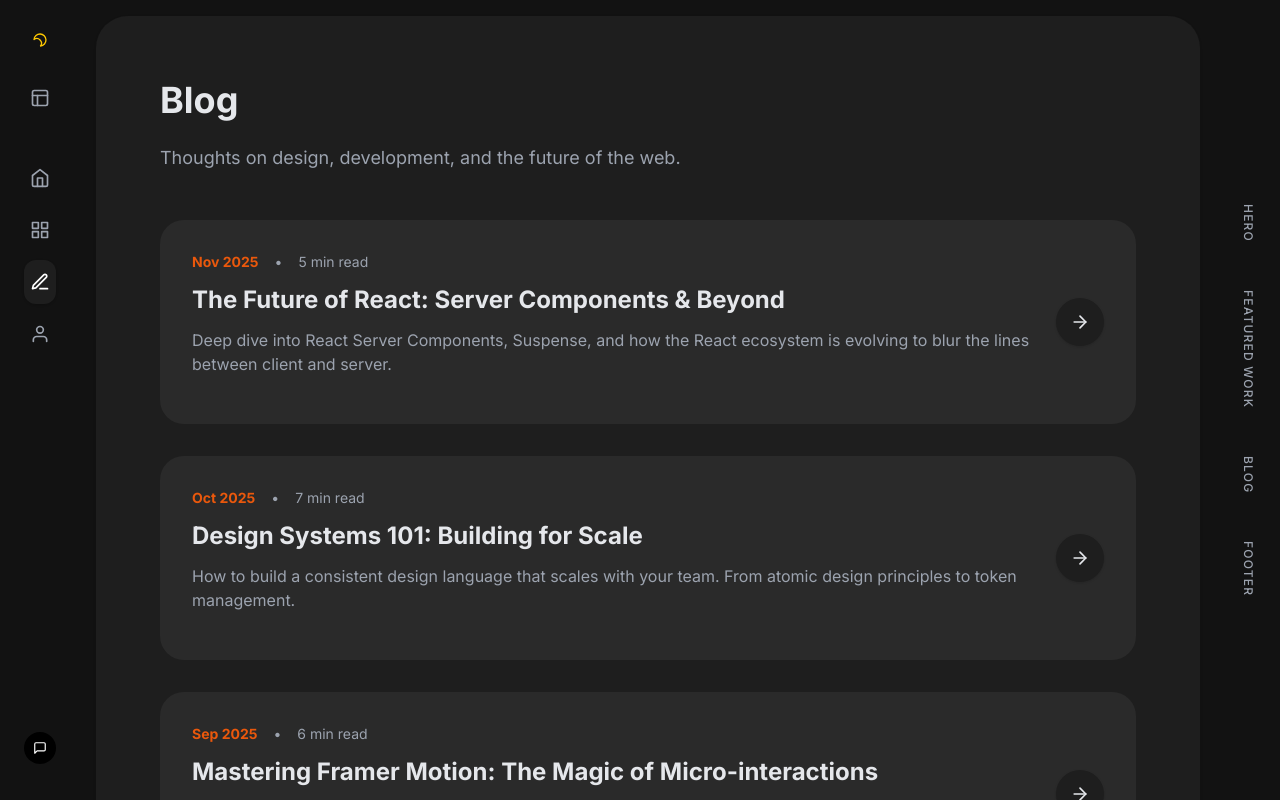
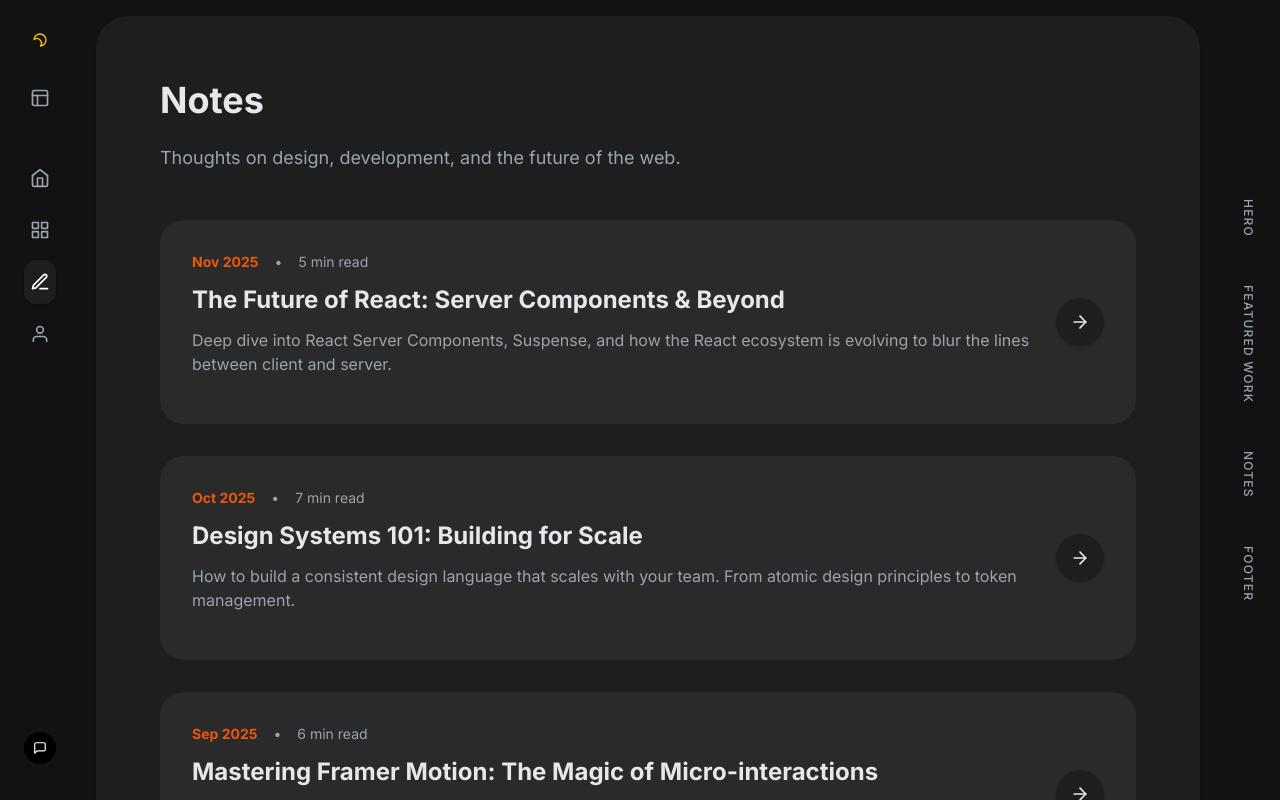
Before and after one commit to DevGuyWilly/portfolioPage, a Next.js app: page /blog in a window 1280 px wide. Built offline with nearby package versions, Linux system fonts and the light colour scheme.

Commit message:
Rename Blog to Notes in navigation and UI

```diff
--- a/app/blog/[slug]/page.jsx
+++ b/app/blog/[slug]/page.jsx
@@ -28,7 +28,7 @@ export default async function BlogPostPage({ params }) {
   return (
     <article className="p-8 md:p-12 lg:p-16 min-h-full max-w-4xl mx-auto">
        <Link href="/blog" className="inline-flex items-center gap-2 text-sm font-medium text-gray-500 hover:text-black dark:text-gray-400 dark:hover:text-white mb-12 transition-colors">
-          <FiArrowLeft /> Back to blog
+          <FiArrowLeft /> Back to notes
        </Link>
 
        <header className="mb-12 text-center">
--- a/app/blog/page.jsx
+++ b/app/blog/page.jsx
@@ -6,8 +6,8 @@ export default function BlogPage() {
   return (
     <div className="p-8 md:p-12 lg:p-16 min-h-full">
       <div className="max-w-3xl mb-12">
-         <h1 className="text-4xl font-bold mb-6">Blog</h1>
-         <p className="text-gray-600 text-lg">Thoughts on design, development, and the future of the web.</p>
+         <h1 className="text-4xl font-bold mb-6">Notes</h1>
+         <p className="text-gray-600 dark:text-gray-400 text-lg">Thoughts on design, development, and the future of the web.</p>
       </div>
 
       <div className="grid gap-8">
--- a/app/components/BlogSection.jsx
+++ b/app/components/BlogSection.jsx
@@ -4,14 +4,14 @@ import { motion } from 'framer-motion';
 
 export default function BlogSection({ posts }) {
   return (
-    <section id="blog" className="p-8 md:p-12 lg:p-16 border-t border-gray-100">
+    <section id="blog" className="p-8 md:p-12 lg:p-16 border-t border-gray-100 dark:border-gray-800">
         <div className="flex justify-between items-end mb-12">
           <div>
              <span className="text-sm font-bold text-gray-400 mb-2 block">02</span>
-             <h2 className="text-3xl font-bold">Latest articles</h2>
+             <h2 className="text-3xl font-bold">Latest notes</h2>
           </div>
-          <Link href="/blog" className="text-sm font-medium border-b border-black pb-0.5 hover:opacity-70 transition-opacity">
-             Read blog
+          <Link href="/blog" className="text-sm font-medium border-b border-black dark:border-white pb-0.5 hover:opacity-70 transition-opacity">
+             Read notes
           </Link>
        </div>
 
--- a/app/components/MobileNav.jsx
+++ b/app/components/MobileNav.jsx
@@ -8,7 +8,7 @@ import ThemeToggle from './ThemeToggle';
 const navItems = [
   { label: 'Home', href: '/', icon: FiHome },
   { label: 'Work', href: '/work', icon: FiGrid },
-  { label: 'Blog', href: '/blog', icon: FiEdit3 },
+  { label: 'Notes', href: '/blog', icon: FiEdit3 },
   { label: 'About', href: '/about', icon: FiUser },
 ];
 
--- a/app/components/RightRail.jsx
+++ b/app/components/RightRail.jsx
@@ -3,7 +3,7 @@
 const anchors = [
   { label: 'Hero', id: 'hero' },
   { label: 'Featured work', id: 'featured-work' },
-  { label: 'Blog', id: 'blog' },
+  { label: 'Notes', id: 'blog' },
   { label: 'Footer', id: 'footer' }
 ];
 
--- a/app/components/Sidebar.jsx
+++ b/app/components/Sidebar.jsx
@@ -8,7 +8,7 @@ import { useState } from 'react';
 const navItems = [
   { label: 'Home', href: '/', icon: FiHome },
   { label: 'Work', href: '/work', icon: FiGrid },
-  { label: 'Blog', href: '/blog', icon: FiEdit3 },
+  { label: 'Notes', href: '/blog', icon: FiEdit3 },
   { label: 'About', href: '/about', icon: FiUser },
 ];
 
```
